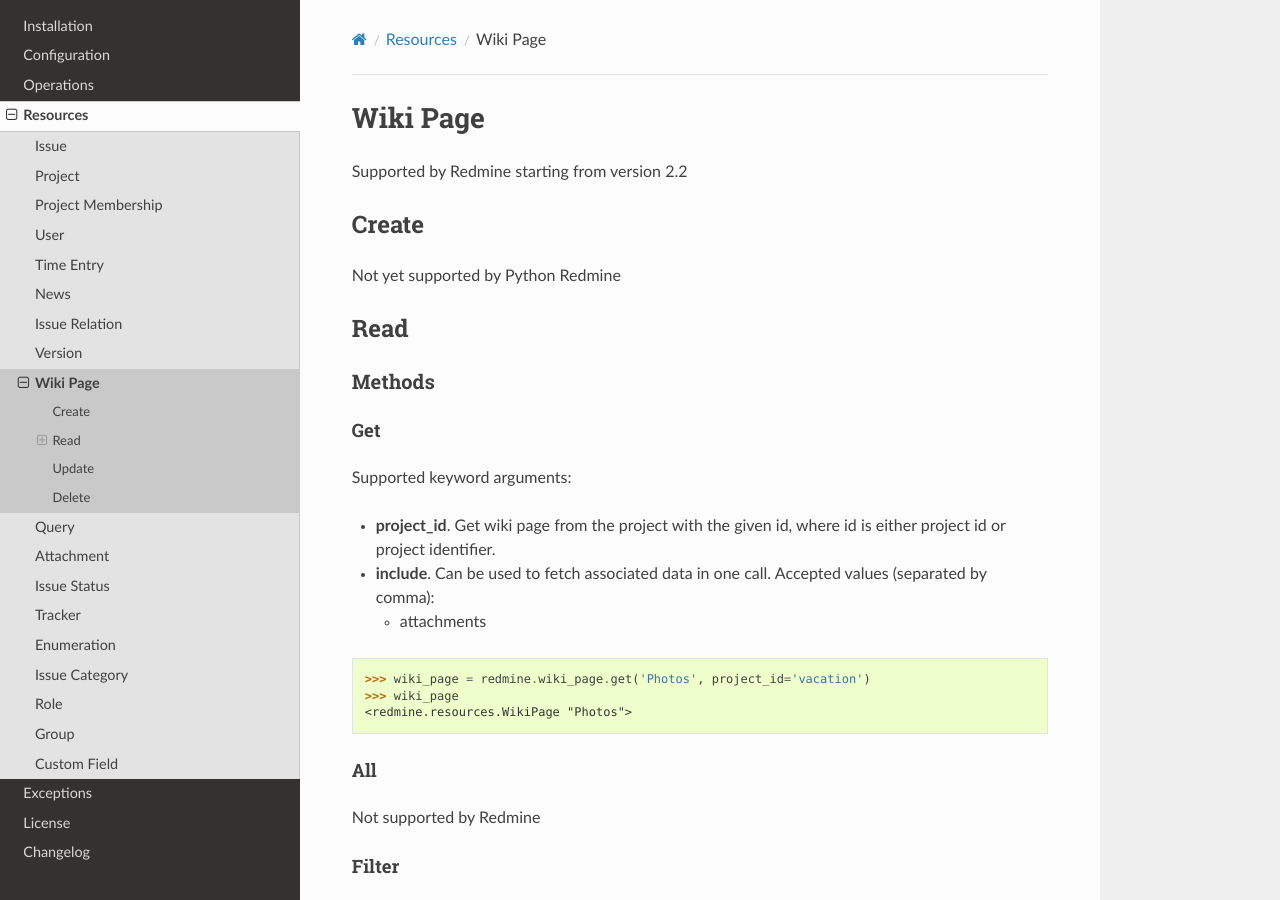
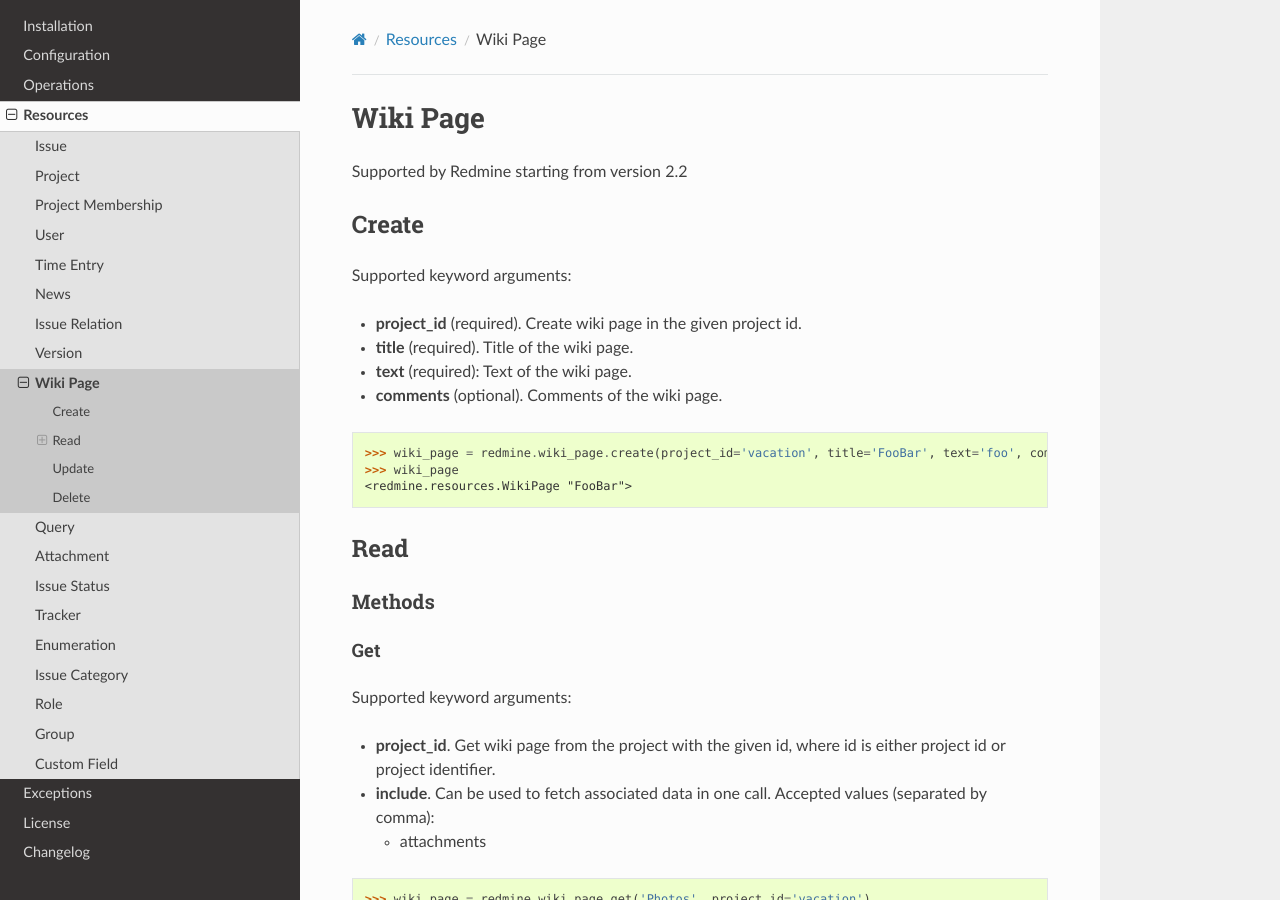
Before and after one commit to maxtepkeev/python-redmine, a Sphinx documentation site: the page built from docs/resources/wiki_page.rst, in a window 1280 px wide and 900 px high. Built offline with Sphinx 7.4.7 and the Read the Docs theme 2.0.0, drawn with Linux system fonts in a browser that asks for light colours.

Commit message:
wiki page create method support

```diff
--- a/docs/changelog.rst
+++ b/docs/changelog.rst
@@ -20,6 +20,7 @@
   * TimeEntry
   * IssueRelation
   * ProjectMembership
+  * WikiPage
 
 - Added: Informal string representation to all resources, i.e. __str__()
 - Changed: ResourceManager get() method now throws a ``ResourceNotFoundError`` exception if
--- a/docs/resources/wiki_page.rst
+++ b/docs/resources/wiki_page.rst
@@ -6,7 +6,18 @@
 Create
 ------
 
-Not yet supported by Python Redmine
+Supported keyword arguments:
+
+* **project_id** (required). Create wiki page in the given project id.
+* **title** (required). Title of the wiki page.
+* **text** (required): Text of the wiki page.
+* **comments** (optional). Comments of the wiki page.
+
+.. code-block:: python
+
+    >>> wiki_page = redmine.wiki_page.create(project_id='vacation', title='FooBar', text='foo', comments='bar')
+    >>> wiki_page
+    <redmine.resources.WikiPage "FooBar">
 
 Read
 ----
```
Also changed, not shown: 2 other files.
